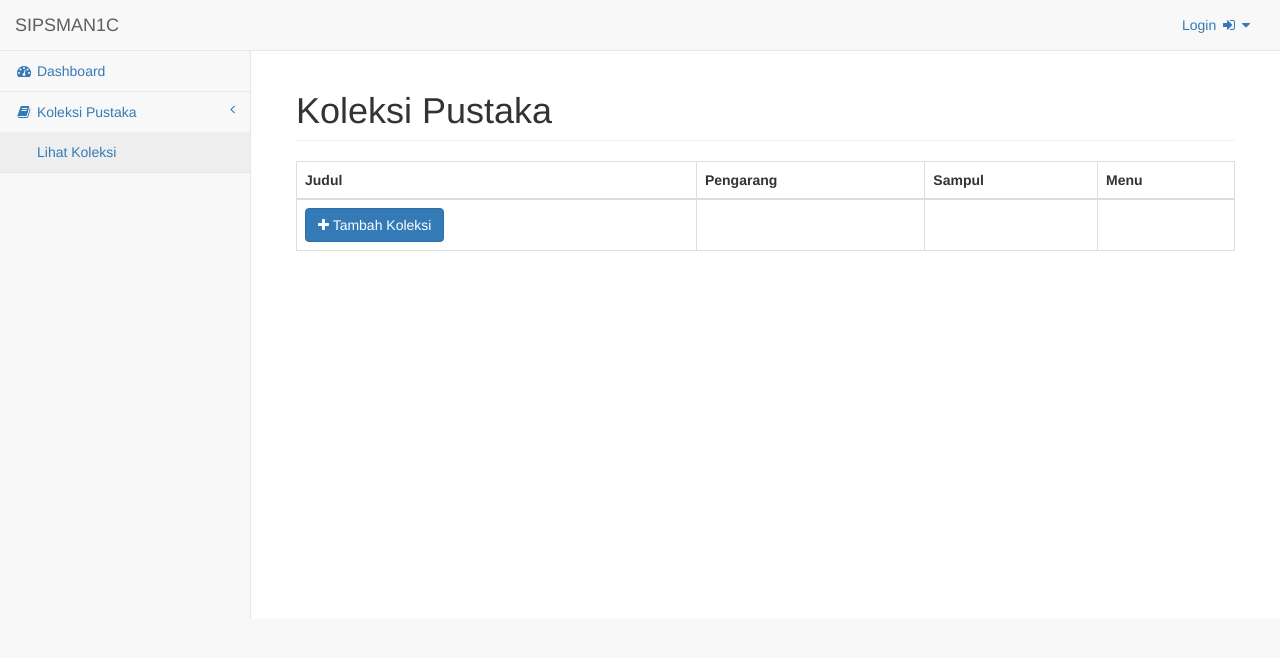
After one commit to lslowmotion/SIPSMAN1Cv2, a CodeIgniter app: page /SIPSMAN1Cv2/pustaka in a window 1280 px wide. The commit adds this page. Shown: the top 658 px of the page. Run offline with CodeIgniter, Linux system fonts and the light colour scheme; data that the repository does not hold is empty; some libraries are stand-ins or nearby versions.

Commit message:
Daftar koleksi primitif
- mampu fetch data koleksi

```diff
--- a/application/controllers/Anggota.php
+++ b/application/controllers/Anggota.php
@@ -17,9 +17,6 @@ class Anggota extends CI_Controller{
         $this->load->view('head');
         $this->load->view('DaftarAnggota',$data);
         $this->load->view('foot');
-        /* $this->load->view('head');
-        $this->load->view('Anggota');
-        $this->load->view('foot'); */
     }
 
     function dataAnggota(){
--- a/application/controllers/Pustaka.php
+++ b/application/controllers/Pustaka.php
@@ -1,8 +1,17 @@
 <?php
-class Koleksi extends CI_Controller{
+class Pustaka extends CI_Controller{
     public function __construct(){
         parent::__construct();
+        //load model PustakaM
         $this->load->model('PustakaM');
+    }
+
+    function index(){
+        //fetch daftar pustaka
+        $data['daftar_pustaka'] = $this->PustakaM->getDaftarPustaka();
+        $this->load->view('head');
+        $this->load->view('DaftarPustaka',$data);
+        $this->load->view('foot');
     }
 
 
--- a/application/models/PustakaM.php
+++ b/application/models/PustakaM.php
@@ -1,4 +1,13 @@
 <?php
 class PustakaM extends CI_Model{
-
+    function getDaftarPustaka(){
+        //flush
+        $this->db->flush_cache();
+        //set query
+        $this->db->select('judul,pengarang,sampul');
+        $this->db->from('pustaka');
+        //execute query
+        $query = $this->db->get();
+        return $query->result();
+    }
 }
--- /dev/null
+++ b/application/views/DaftarPustaka.php
@@ -0,0 +1,164 @@
+<body>
+<link href="<?php echo base_url('assets/DataTables-1.10.12/css/dataTables.bootstrap.min.css')?>" rel="stylesheet"/>
+<!-- Tabel akun -->
+	<div id="page-wrapper">
+		<div class="container-fluid">
+			<div class="row">
+				<div class="col-md-12">
+					<h1 class="page-header">Koleksi Pustaka</h1>
+				</div>
+			</div>
+			<?php
+				if($this->session->flashdata('message')){
+					echo $this->session->flashdata('message');
+				}
+			?>
+
+			<div class="row">
+			<div class="col-md-12">
+					<form>
+					<table width="100%" class="table table-striped table-bordered table-hover" id="dataTables-example">
+						<thead>
+							<tr>
+								<th>Judul</th>
+								<th>Pengarang</th>
+								<th>Sampul</th>
+								<th>Menu</th>
+							</tr>
+						</thead>
+						<tbody>
+						<?php
+						if (isset($daftar_pustaka)){
+							foreach ($daftar_pustaka as $row){
+						?>
+
+
+							<tr>
+								<td><?php echo $row->judul;?></td>
+								<td><?php echo $row->pengarang;?></td>
+								<td><img src="<?php
+								    echo base_url();
+								    echo $row->sampul;
+							    ?>" alt="<?php echo $row->judul;?>" style="width:128px;"></td>
+								<td>
+									<a href="#<?php /* echo base_url('anggota/dataanggota/'.$row->no_induk); */?>"><button type="button" class="btn btn-primary">Detail</button></a>
+
+									<!-- Button trigger modal --><!--
+									<button type="button" class="btn btn-danger" data-toggle="modal" data-target="#hapusModal" data-no-induk="<?php // echo $row->no_induk;  ?>" data-nama="<?php // echo $row->nama;  ?>" data-url="<?php // echo current_url(); ?>">Hapus</button>
+									<button type="button" class="btn btn-warning" data-toggle="modal" data-target="#resetModal" data-no-induk="<?php // echo $row->no_induk;  ?>" data-nama="<?php // echo $row->nama;  ?>" data-url="<?php // echo current_url();?>">Reset Password</button>
+									 -->
+								</td>
+							</tr>
+						<?php
+							}
+						}
+						?>
+
+						</tbody>
+						<tfoot>
+					<tr>
+					<td>
+					<a href="#<?php //echo base_url('anggota/tambahanggota');?>"><button type="button" class="btn btn-primary"><i class="fa fa-plus "></i> Tambah Koleksi</button></a>
+					</td>
+					<td></td>
+					<td></td>
+					<td></td>
+					</tr>
+					</tfoot>
+					</table>
+
+					</form>
+					</div>
+			</div>
+			</div>
+		</div>
+
+</body>
+<!-- Modal --><!--
+<div class="modal fade" id="hapusModal" tabindex="-1" role="dialog" aria-labelledby="myModalLabel">
+  <div class="modal-dialog" role="document">
+    <div class="modal-content">
+      <div class="modal-header">
+        <button type="button" class="close" data-dismiss="modal" aria-label="Close"><span aria-hidden="true">&times;</span></button>
+        <h4 class="modal-title" id="myModalLabel">Hapus Data</h4>
+      </div>
+      <div class="modal-body">
+      Apakah anda yakin ingin menghapus data <span class="nama"></span> (<span class="no-induk"></span>)?
+      Semua data yang berhubungan dengan akun yang bersangkutan juga akan dihapus
+      </div>
+      <div class="modal-footer">
+      <form action="<?php //echo base_url('anggota/hapusanggota'); ?>" method="post">
+      	<input type="hidden" class="no-induk" name="no-induk"/>
+      	<input type="hidden" class="url" name="url"/>
+        <button type="button" class="btn btn-default" data-dismiss="modal">Batal</button>
+        <button type="submit" class="btn btn-danger">Hapus Data</button>
+       </form>
+      </div>
+    </div>
+  </div>
+</div>
+<!-- /.Modal -->
+<!-- Modal --><!--
+<div class="modal fade" id="resetModal" tabindex="-1" role="dialog" aria-labelledby="myModalLabel">
+  <div class="modal-dialog" role="document">
+    <div class="modal-content">
+      <div class="modal-header">
+        <button type="button" class="close" data-dismiss="modal" aria-label="Close"><span aria-hidden="true">&times;</span></button>
+        <h4 class="modal-title" id="myModalLabel">Reset Password</h4>
+      </div>
+      <div class="modal-body">
+      Apakah anda yakin ingin mereset password?
+      Password yang direset akan disamakan dengan no induk. Segera ganti password untuk keamanan akun!
+      </div>
+      <div class="modal-footer">
+      <form action="<?php //echo base_url('akun/resetpassword'); ?>" method="post">
+      	<input type="hidden" class="no-induk" name="id"/>
+      	<input type="hidden" class="url" name="url"/>
+        <button type="button" class="btn btn-default" data-dismiss="modal">Batal</button>
+        <button type="submit" class="btn btn-warning">Reset Password</button>
+      </form>
+      </div>
+    </div>
+  </div>
+</div>
+<!-- /.Modal -->
+<!-- /.Tabel akun -->
+<!-- jQuery -->
+
+
+<script src="<?php echo base_url('assets/DataTables-1.10.12/js/jquery.dataTables.min.js');?>"></script>
+<script src="<?php echo base_url('assets/DataTables-1.10.12/js/dataTables.bootstrap.min.js');?>"></script>
+
+<script>
+$(document).ready( function () {
+	$('#dataTables-example').DataTable({
+		"lengthChange": false
+	});
+	/*  $('#hapusModal').on('show.bs.modal', function (event) {
+		  var button = $(event.relatedTarget) // Button that triggered the modal
+		  var no_induk = button.data('no-induk') // Extract info from data-* attributes
+		  var nama = button.data('nama')
+		  var url = button.data('url')
+		  // If necessary, you could initiate an AJAX request here (and then do the updating in a callback).
+		  // Update the modal's content. We'll use jQuery here, but you could use a data binding library or other methods instead.
+		  var modal = $(this)
+		  modal.find('.nama').text(nama)
+		  modal.find('.no-induk').text(no_induk)
+		  modal.find('input','.no-induk').val(no_induk)
+		  modal.find('.url').val(url)
+		});
+	$('#resetModal').on('show.bs.modal', function (event) {
+		  var button = $(event.relatedTarget) // Button that triggered the modal
+		  var no_induk = button.data('no-induk') // Extract info from data-* attributes
+		  var nama = button.data('nama')
+		  var url = button.data('url')
+		  // If necessary, you could initiate an AJAX request here (and then do the updating in a callback).
+		  // Update the modal's content. We'll use jQuery here, but you could use a data binding library or other methods instead.
+		  var modal = $(this)
+		  modal.find('.nama').text(nama)
+		  modal.find('.no-induk').text(no_induk)
+		  modal.find('input','.no-induk').val(no_induk)
+		  modal.find('.url').val(url)
+		});  */
+});
+</script>
--- a/application/views/head.php
+++ b/application/views/head.php
@@ -102,12 +102,18 @@
                             	<?php if(!empty($this->session->userdata('id'))){?>
                             	<?php if($this->session->userdata('level')=='admin'){ ?>
                                 <li>
-                                    <a href="#">Kelola Koleksi</a>
+                                    <a href="#">Tambah Kategori</a>
+                                </li>
+                                <li>
+                                    <a href="#">Daftar Kategori</a>
+                                </li>
+                                <li>
+                                    <a href="#">Tambah Koleksi</a>
                                 </li>
                                 <?php
                                 }}?>
                                 <li>
-                                    <a href="#">Lihat Koleksi</a>
+                                    <a href="<?php echo base_url('pustaka')?>">Lihat Koleksi</a>
                                 </li>
                             </ul>
                             <!-- /.nav-second-level -->
```
Also changed, not shown: assets/cover/communist_manifesto.jpg (added).
